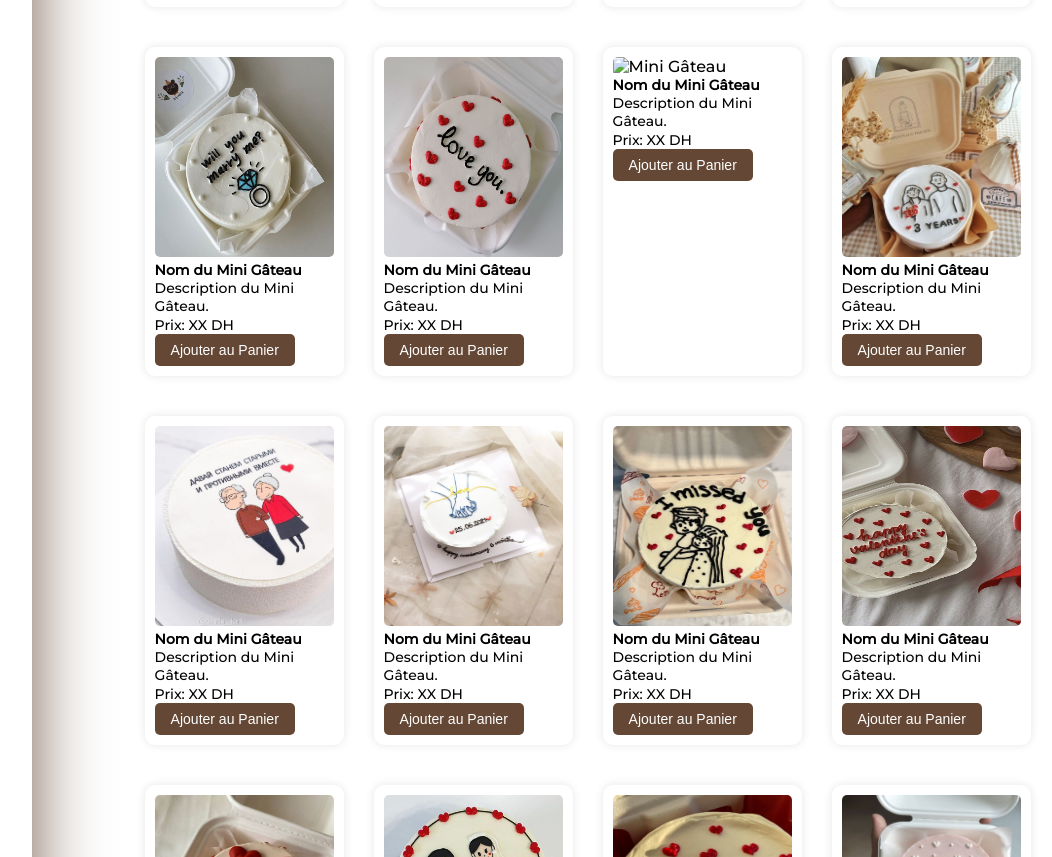
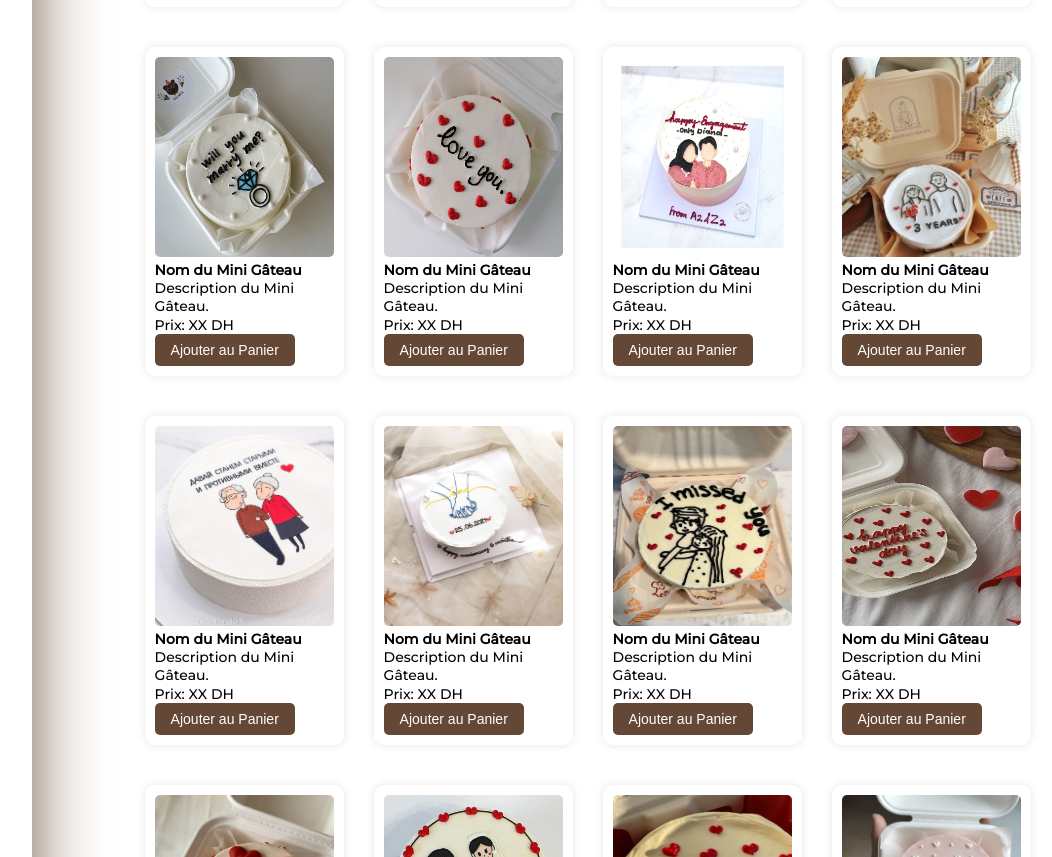
Before and after one commit to asmaa112/miniprojet-hajoui, a plain HTML site: page categories/occasions-d'amour.html in a window 1280 px wide. Shown: the part 2039-2896 px from the top of the page, without its empty margins (137-1189 px from the left). Drawn offline with Linux system fonts and the light colour scheme.

Commit message:
deuxieme

```diff
--- a/categories/occasions-d'amour.html
+++ b/categories/occasions-d'amour.html
@@ -186,7 +186,7 @@
                 <button>Ajouter au Panier</button>
             </div>
             <div class="produit">
-                <img src="../images/Amour/imag19.jpg" alt="Mini Gâteau">
+                <img src="../images/Amour/image19.jpg" alt="Mini Gâteau">
                 <h2>Nom du Mini Gâteau</h2>
                 <p>Description du Mini Gâteau.</p>
                 <span>Prix: XX DH</span><br>
```
Also changed, not shown: commander.html (+1 -1 lines).
